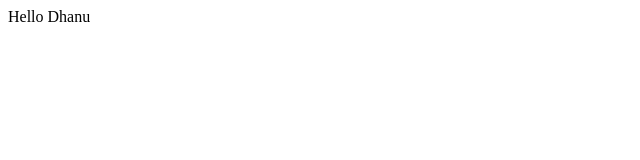
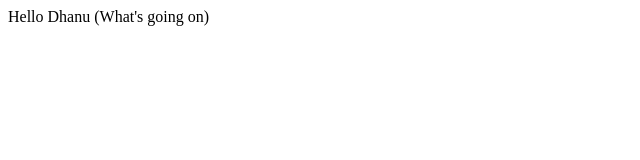
Before and after one commit to Dhanasri-Parisam/Remote-Repo, a plain HTML site: page localRepo/index.html in a window 1280 px wide. Shown: the whole page, without its empty margins (0-640 px from the left). Drawn offline with Linux system fonts and the light colour scheme.

Commit message:
feature added

```diff
--- a/localRepo/index.html
+++ b/localRepo/index.html
@@ -1 +1 @@
-<p>Hello Dhanu</p>
+<p>Hello Dhanu (What's going on)</p>
```
